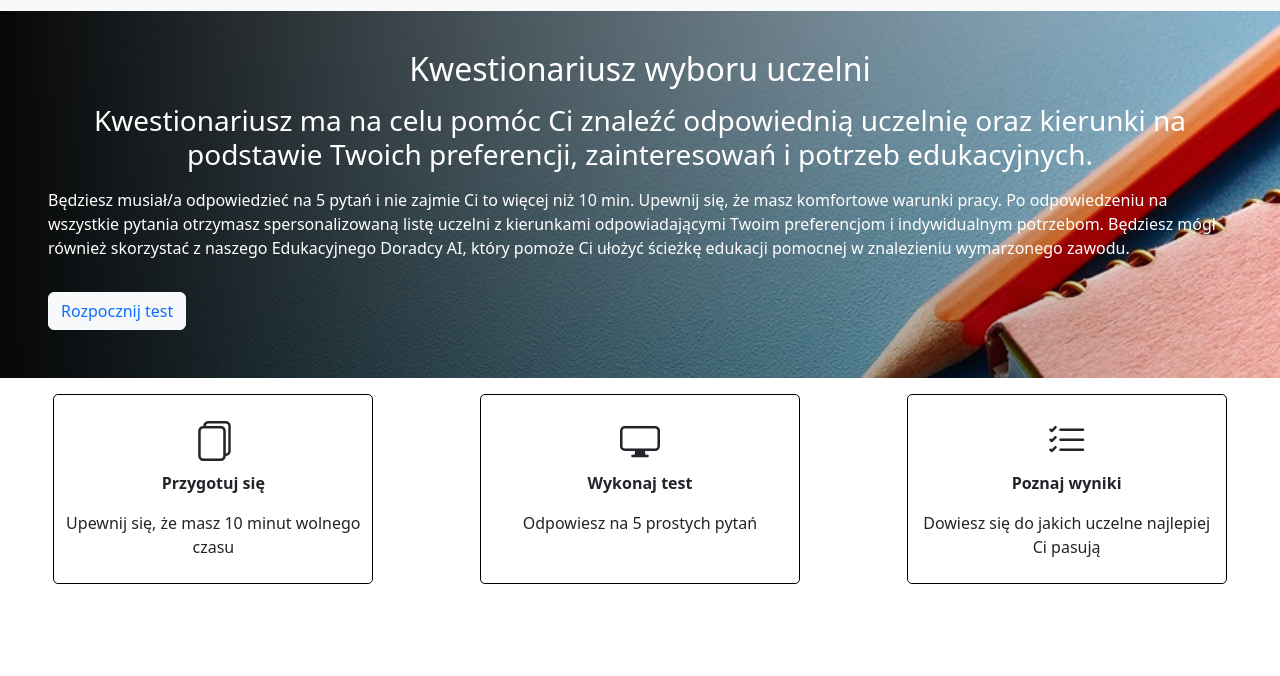
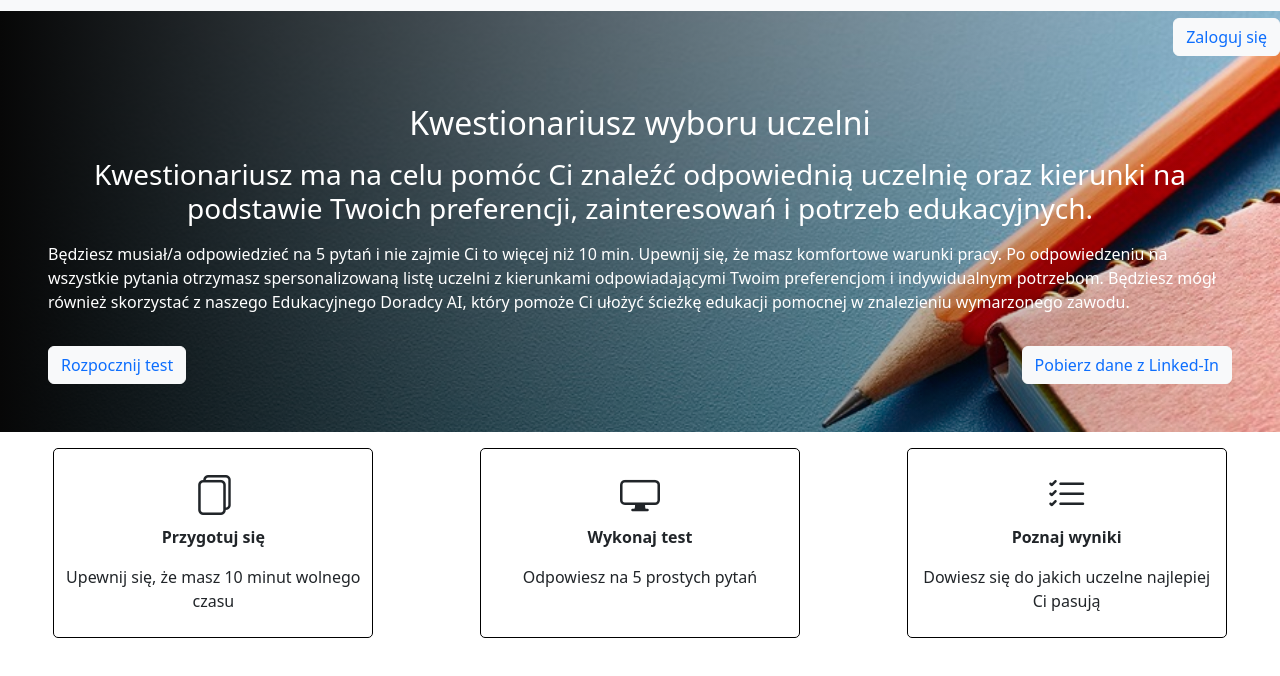
Before and after one commit to DeimosMH/HackYeah_GovTech, a plain HTML site: page html/testStart.html in a window 1280 px wide. Shown: the part 46-722 px from the top of the page. Drawn offline with nearby package versions, Linux system fonts and the light colour scheme.

Commit message:
start test html

```diff
--- a/html/testStart.html
+++ b/html/testStart.html
@@ -24,11 +24,19 @@
 
     <div class="banner2 fluid d-flex pt-5">
         <div class="black">
+            <div class="d-flex justify-content-end">
+                <div class="btn btn-light mt-3"><a class="without col-md-6" href="#" >Zaloguj się</a></div>
+            </div>
+
             <div class="p-5 col-md-12 text-white">
                 <h2 class="col-12 text-center">Kwestionariusz wyboru uczelni</h2>
                 <h3 class="col-12 text-center mt-3">Kwestionariusz ma na celu pomóc Ci znaleźć odpowiednią uczelnię oraz kierunki na podstawie Twoich preferencji, zainteresowań i potrzeb edukacyjnych.</h3>
                 <p class="mt-3">Będziesz musiał/a odpowiedzieć na 5 pytań i nie zajmie Ci to więcej niż 10 min. Upewnij się, że masz komfortowe warunki pracy. Po odpowiedzeniu na wszystkie pytania otrzymasz spersonalizowaną listę uczelni z kierunkami odpowiadającymi Twoim preferencjom i indywidualnym potrzebom. Będziesz mógł również skorzystać z naszego Edukacyjnego Doradcy AI, który pomoże Ci ułożyć ścieżkę edukacji pomocnej w znalezieniu wymarzonego zawodu.</p>
-                <div class="btn btn-light mt-3"><a class="without col-md-6" href="#" >Rozpocznij test</a></div>
+
+                <div class="d-flex justify-content-between">
+                    <div class="btn btn-light mt-3"><a class="without col-md-6" href="#" >Rozpocznij test</a></div>
+                    <div class="btn btn-light mt-3"><a class="without col-md-6" href="#" >Pobierz dane z Linked-In</a></div>
+                </div>
             </div>
         </div>
     </div>
```
Also changed, not shown: index.html (+1 -1 lines).
